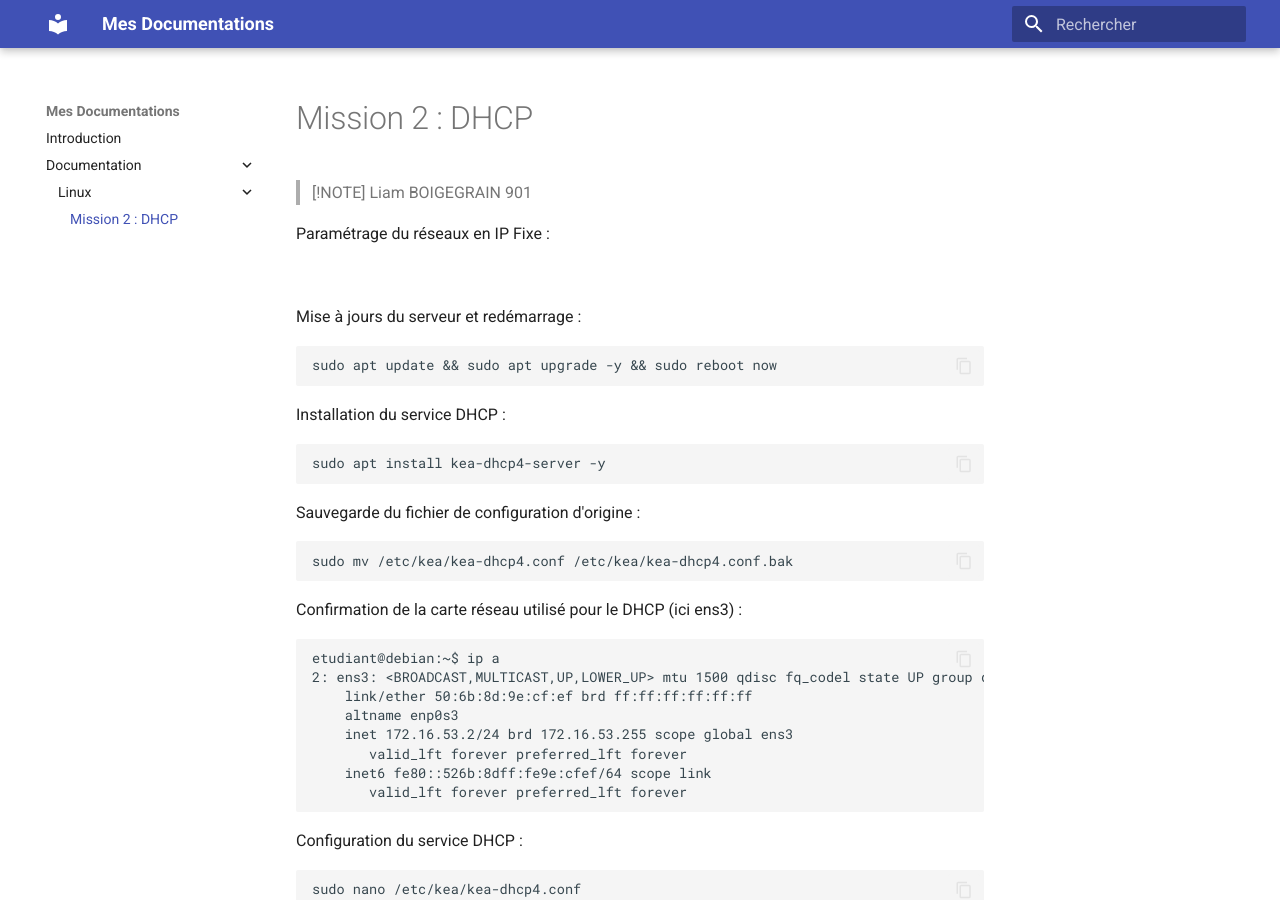
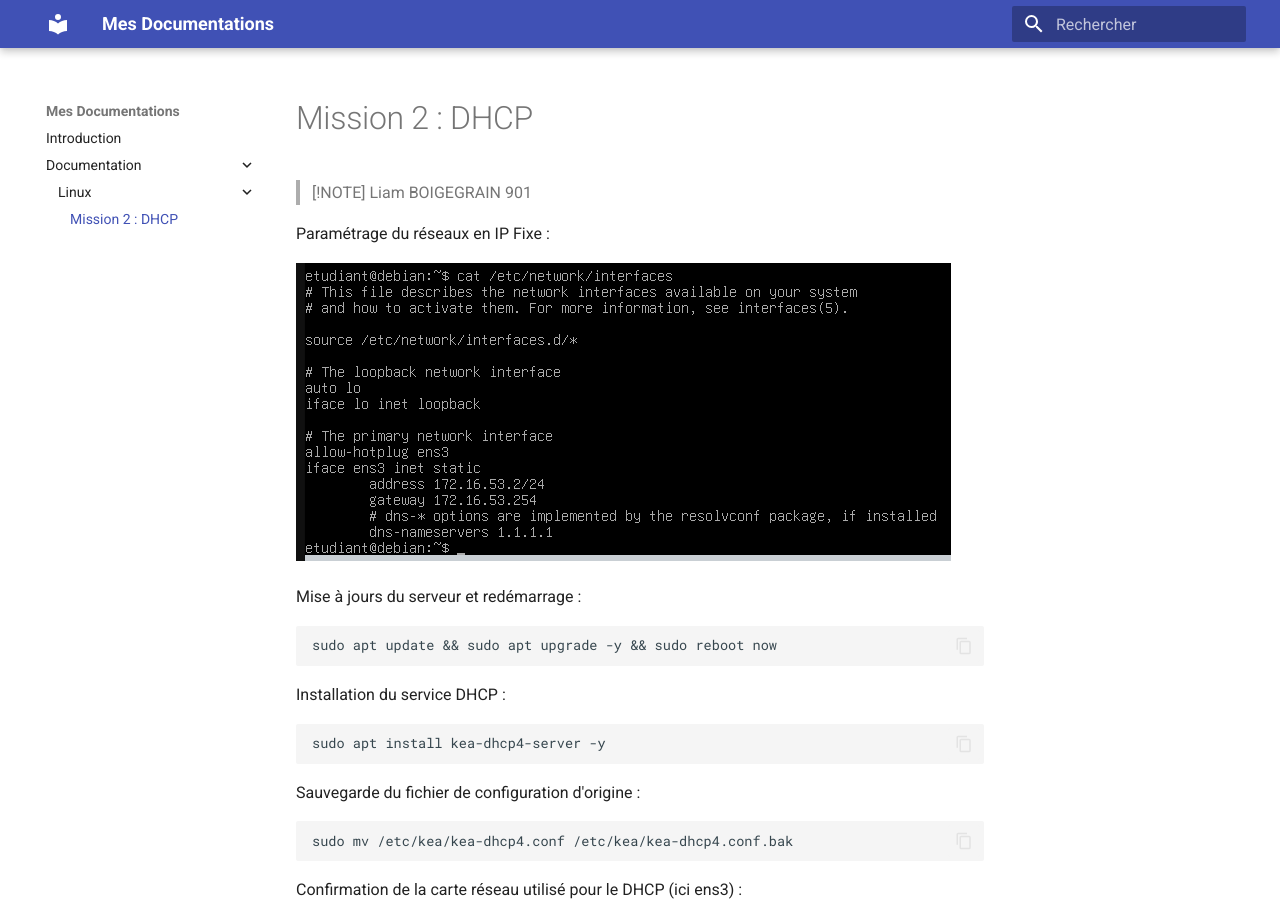
Before and after one commit to LibGR/Docs, an MkDocs documentation site: the page built from docs/documentation/Linux/DHCP.md, in a window 1280 px wide and 900 px high. Built offline with MkDocs 1.6.1 and Material for MkDocs 9.7.7, drawn with Linux system fonts in a browser that asks for light colours.

Commit message:
Corection localisation Image

```diff
--- a/docs/documentation/Linux/DHCP.md
+++ b/docs/documentation/Linux/DHCP.md
@@ -4,7 +4,7 @@
 
 Paramétrage du réseaux en IP Fixe :
 
-![](../media/documentation/Linux/DHCP/000.png)
+![](../../media/documentation/Linux/DHCP/000.png)
 
 
 Mise à jours du serveur et redémarrage :
```
